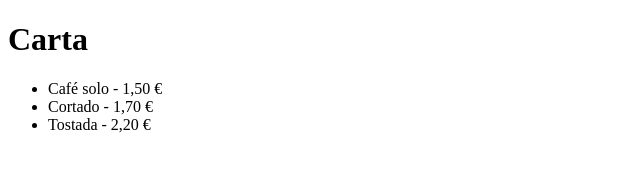
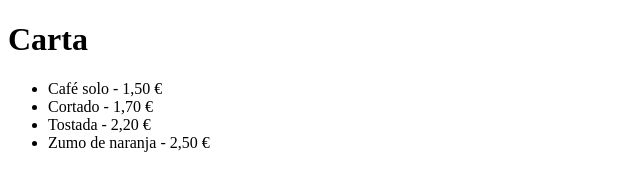
Before and after one commit to LoliCampus/git-daw-practica, a plain HTML site: page menu.html in a window 1280 px wide. Shown: the whole page, without its empty margins (0-640 px from the left). Drawn offline with Linux system fonts and the light colour scheme.

Commit message:
feat: añado producto a la carta

```diff
--- a/menu.html
+++ b/menu.html
@@ -7,6 +7,7 @@
 <li>Café solo - 1,50 €</li>
 <li>Cortado - 1,70 €</li>
 <li>Tostada - 2,20 €</li>
+<li>Zumo de naranja - 2,50 €</li>
 </ul>
 </body>
 </html>
```
